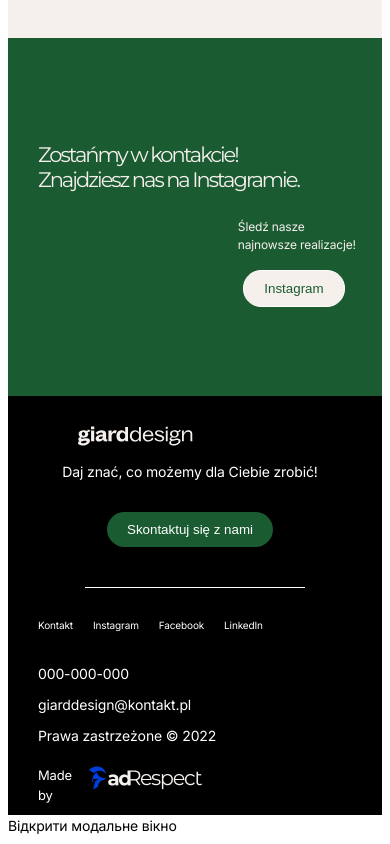
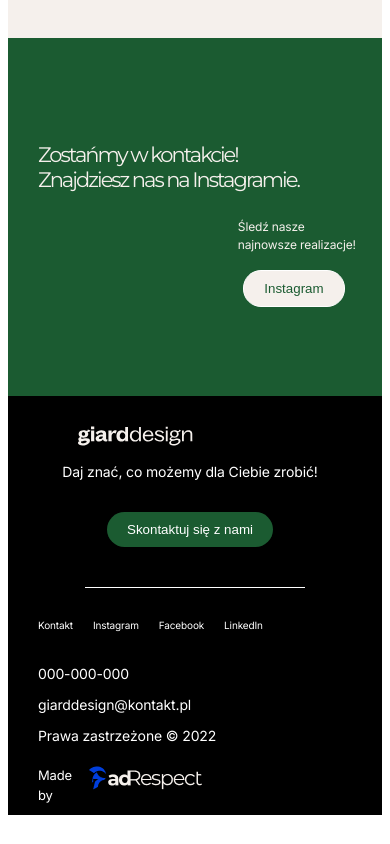
Before and after one commit to andrewscratch/giarddesign, a website: page index.html in a window 390 px wide. Shown: the part 3772-4616 px from the top of the page. After the commit the page ends 4595 px from the top, so only its background shows below. Drawn offline with nearby package versions, Linux system fonts and the light colour scheme.

Commit message:
small fix

```diff
--- a/index.html
+++ b/index.html
@@ -308,7 +308,7 @@
 </div>
 
 <input type="checkbox" id="modalToggle">
-<label for="modalToggle">Відкрити модальне вікно</label>
+<!-- <label for="modalToggle">Відкрити модальне вікно</label> -->
 
 <div id="contactModalWindow" class="modal-window">
     <div class="contact-modal-content">
```
